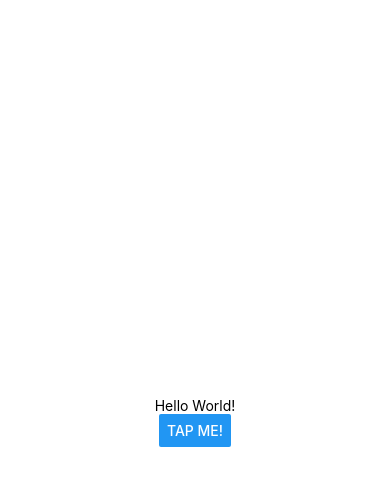
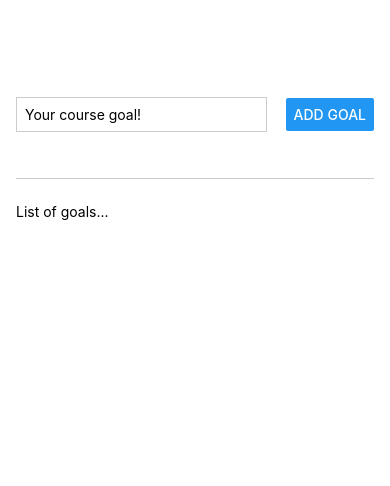
Before and after one commit to gabisanfilippo/RNCourse, a React Native app: screen / in a window 390 px wide. Shown: the top 486 px of the page. Built offline with nearby package versions, Linux system fonts and the light colour scheme.

Commit message:
wip: improving the layout

```diff
--- a/App.tsx
+++ b/App.tsx
@@ -1,20 +1,43 @@
 import { StatusBar } from "expo-status-bar";
-import { Button, StyleSheet, Text, View } from "react-native";
+import { Button, StyleSheet, Text, TextInput, View } from "react-native";
 
 export default function App() {
   return (
-    <View style={styles.container}>
-      <Text>Hello World!</Text>
-      <Button title="Tap me!" />
+    <View style={styles.appContainer}>
+      <View style={styles.inputContainer}>
+        <TextInput placeholder="Your course goal!" style={styles.textInput} />
+        <Button title="Add Goal" />
+      </View>
+      <View style={styles.goalsContainer}>
+        <Text>List of goals...</Text>
+      </View>
     </View>
   );
 }
 
 const styles = StyleSheet.create({
-  container: {
+  appContainer: {
+    paddingTop: 50,
+    paddingHorizontal: 16,
     flex: 1,
-    backgroundColor: "#fff",
+  },
+  inputContainer: {
+    flexDirection: "row",
+    justifyContent: "space-between",
     alignItems: "center",
-    justifyContent: "center",
+    marginBottom: 24,
+    borderBottomWidth: 1,
+    borderBottomColor: "#cccccc",
+    flex: 1,
+  },
+  textInput: {
+    borderWidth: 1,
+    borderColor: "#cccccc",
+    width: "70%",
+    marginRight: 8,
+    padding: 8,
+  },
+  goalsContainer: {
+    flex: 5,
   },
 });
```
